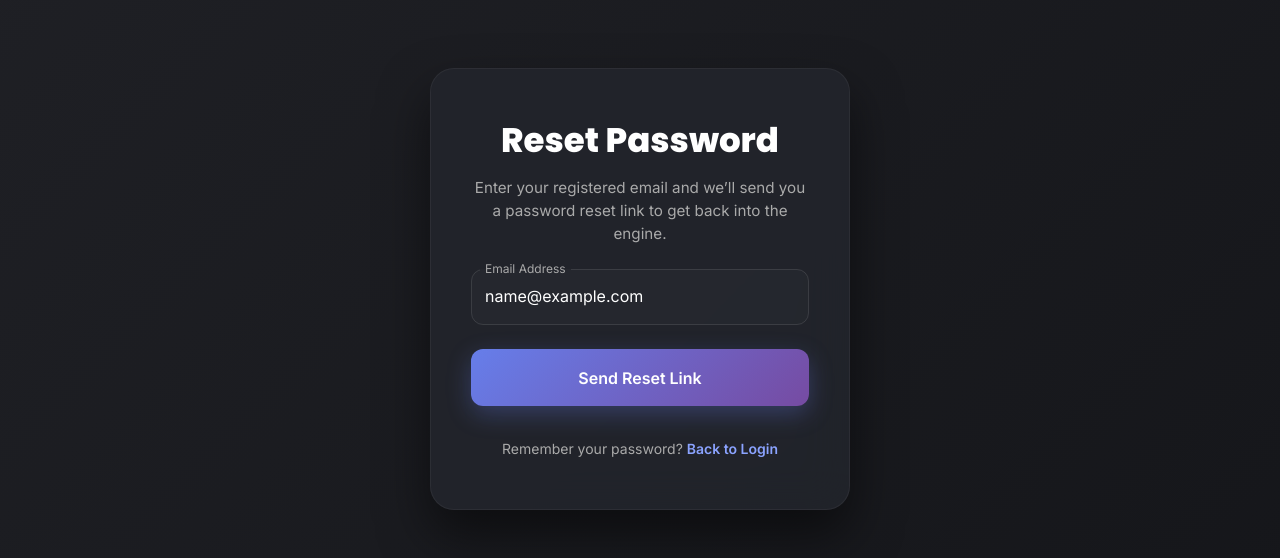
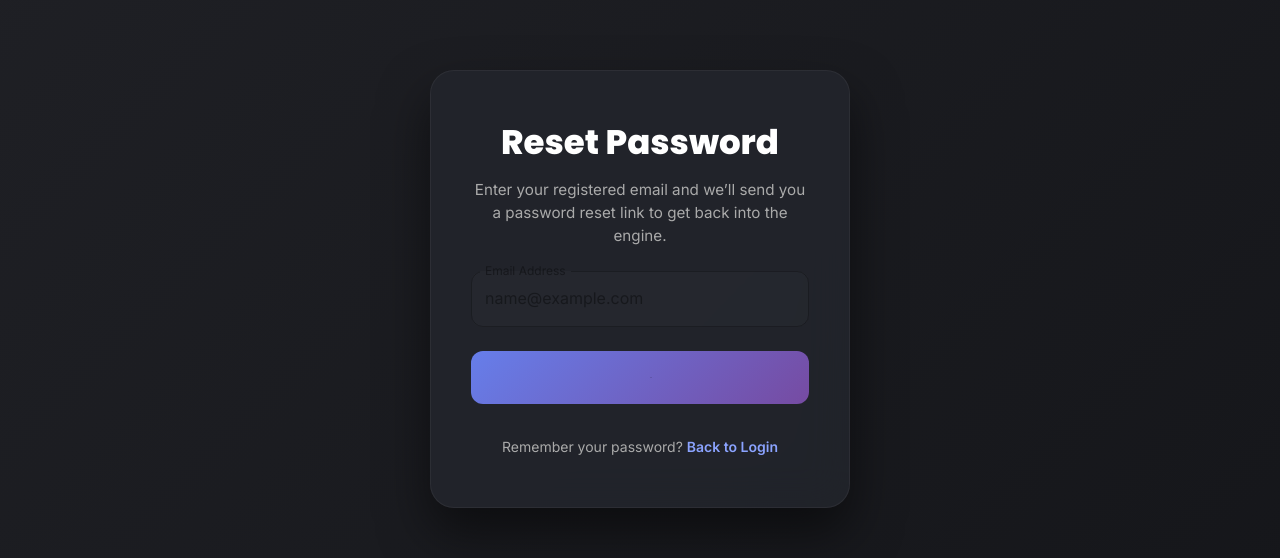
Before and after one commit to ultimateebeast/public-health-chatbot, a React (Vite) app in the folder frontend/: page /forgot in a window 1280 px wide. Both pictures are taken after typing "name@example.com" into the empty fields and a click on the button "Send Reset Link". Shown: the part 213-771 px from the top of the page. Built offline with nearby package versions, Linux system fonts and the light colour scheme; no server answers.

Commit message:
add ForgotPassword page with Firebase password reset functionality

```diff
--- a/frontend/src/pages/ForgotPassword.jsx
+++ b/frontend/src/pages/ForgotPassword.jsx
@@ -1,9 +1,37 @@
-import { Box, TextField, Button, Paper, Typography, Link } from "@mui/material";
+import { useState } from "react";
+import axios from "axios";
+import { Box, TextField, Button, Paper, Typography, Link, Alert, CircularProgress } from "@mui/material";
 import { motion } from "framer-motion";
 import { useThemeContext } from "../hooks/useThemeContext";
 
+import { auth } from "../firebase/firebase";
+import { sendPasswordResetEmail } from "firebase/auth";
+
 export default function ForgotPassword() {
   const { mode } = useThemeContext();
+  const [email, setEmail] = useState("");
+  const [loading, setLoading] = useState(false);
+  const [message, setMessage] = useState(null);
+  const [error, setError] = useState(null);
+
+  const handleSubmit = async (e) => {
+    e.preventDefault();
+    if (!email) {
+       setError("Please enter your email.");
+       return;
+    }
+    setLoading(true);
+    setError(null);
+    setMessage(null);
+    try {
+      await sendPasswordResetEmail(auth, email);
+      setMessage("Password reset link natively dispatched to your email via Firebase Auth.");
+    } catch (err) {
+      setError(err.message || "Failed to send reset email.");
+    } finally {
+      setLoading(false);
+    }
+  };
 
   return (
     <Box
@@ -17,13 +45,14 @@ export default function ForgotPassword() {
         justifyContent: "center",
         padding: 3,
       }}>
-      {/* Glass Card Animation */}
       <motion.div
         initial={{ scale: 0.92, opacity: 0, y: 20 }}
         animate={{ scale: 1, opacity: 1, y: 0 }}
         transition={{ duration: 0.7, ease: "easeOut" }}>
         <Paper
           elevation={0}
+          component="form"
+          onSubmit={handleSubmit}
           sx={{
             width: 420,
             padding: "50px 40px",
@@ -33,7 +62,6 @@ export default function ForgotPassword() {
             border: mode === "light" ? "1px solid rgba(255, 255, 255, 0.2)" : "1px solid rgba(255, 255, 255, 0.05)",
             boxShadow: mode === "light" ? "0 25px 50px rgba(0, 0, 0, 0.15)" : "0 25px 50px rgba(0, 0, 0, 0.5)",
           }}>
-          {/* Heading */}
           <Typography
             variant="h4"
             sx={{
@@ -56,11 +84,16 @@ export default function ForgotPassword() {
             link to get back into the engine.
           </Typography>
 
-          {/* Input Email */}
+          {error && <Alert severity="error" sx={{ mb: 3, borderRadius: 2 }}>{error}</Alert>}
+          {message && <Alert severity="success" sx={{ mb: 3, borderRadius: 2 }}>{message}</Alert>}
+
           <TextField
             fullWidth
             label="Email Address"
             type="email"
+            value={email}
+            onChange={(e) => setEmail(e.target.value)}
+            disabled={loading}
             sx={{
               mb: 3,
               "& label": { color: mode === "light" ? "#555" : "#aaa" },
@@ -75,9 +108,10 @@ export default function ForgotPassword() {
             }}
           />
 
-          {/* Submit Button */}
           <Button
+            type="submit"
             fullWidth
+            disabled={loading}
             variant="contained"
             sx={{
               py: 1.8,
@@ -93,10 +127,9 @@ export default function ForgotPassword() {
                 boxShadow: "0 12px 32px rgba(102, 126, 234, 0.4)",
               },
             }}>
-            Send Reset Link
+            {loading ? <CircularProgress size={24} color="inherit" /> : "Send Reset Link"}
           </Button>
 
-          {/* Back to Login */}
           <Typography
             sx={{
               mt: 4,
```
